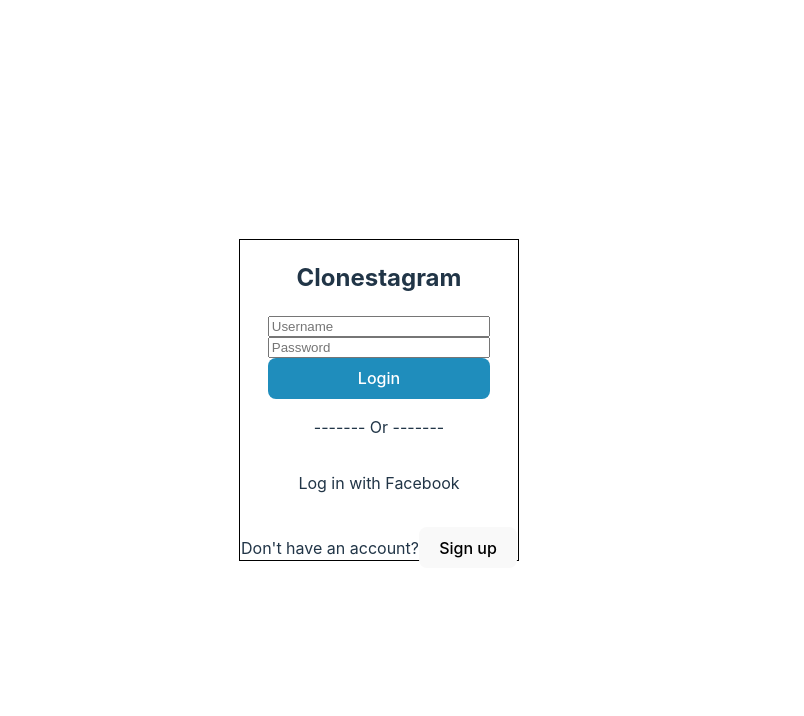
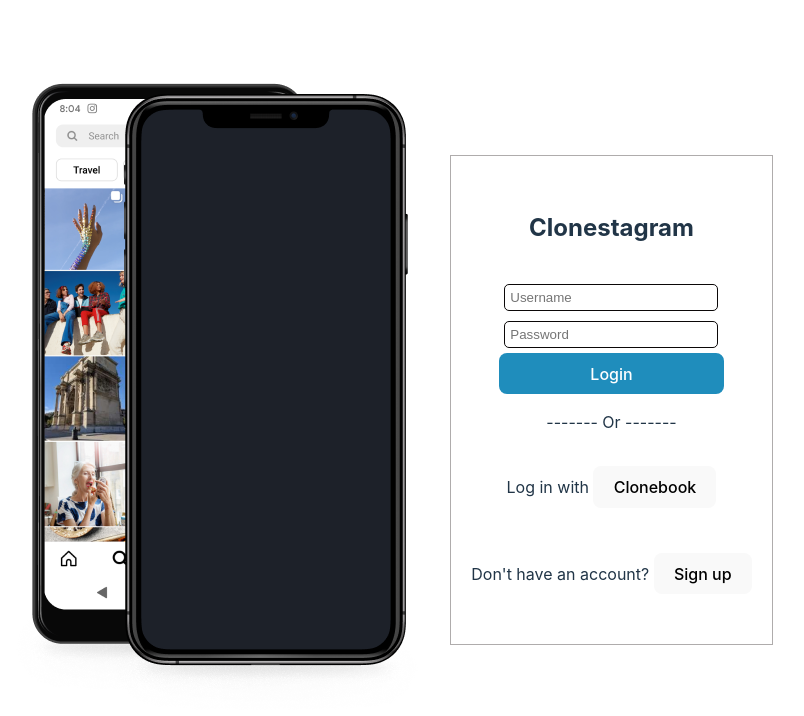
Before and after one commit to QuinnGreen/Week10-InstaClone-FE, a React (Vite) app in the folder InstaClone/: page / in a window 1280 px wide. Shown: the top 716 px of the page, without its empty margins (261-1065 px from the left). Built offline with nearby package versions, Linux system fonts and the light colour scheme.

Commit message:
enhancement: fetch and logn succ msg

```diff
--- a/InstaClone/src/components/loginBox/Login.css
+++ b/InstaClone/src/components/loginBox/Login.css
@@ -2,7 +2,7 @@
   height: 80vh;
   width: 100%;
   display: flex;
-  flex-direction: column;
+  flex-direction: row;
   align-items: center;
   justify-content: center;
   /* border: 1px solid rgb(0, 0, 0); */
@@ -10,13 +10,13 @@
 }
 
 .loginBox {
-  height: 50%;
-  width: 100%;
+  height: 70%;
+  padding: 20px;
   display: flex;
   flex-direction: column;
   align-items: center;
   justify-content: space-evenly;
-  border: 1px double black;
+  border: 1px double rgb(175, 172, 172);
   /* border-radius: 100px; */
   background-color: rgb(255, 255, 255);
 }
@@ -35,3 +35,17 @@
 
   background-color: rgb(31, 141, 188);
 }
+
+.loginInput {
+  width: 90%;
+  padding: 10px;
+  border: 1px solid #0b0808;
+  border-radius: 5px;
+  transition: box-shadow 0.3s ease;
+  background-color: rgb(255, 255, 255);
+  padding: 5px;
+  margin: 5px;
+  /* color: white;
+  text-shadow: -1px -1px 0 black, 1px -1px 0 black, -1px 1px 0 black,
+    1px 1px 0 black; */
+}
--- a/InstaClone/src/components/loginBox/Login.jsx
+++ b/InstaClone/src/components/loginBox/Login.jsx
@@ -1,35 +1,67 @@
 import "./Login.css";
 import { useState } from "react";
-// import { login } from "../../utils/fetch";
-// onSubmit={handleSubmit}
+import { login } from "../../utils/fetch";
+//
 const Login = () => {
+  const [username, setUsername] = useState("");
+  const [password, setPassword] = useState("");
+  const [loginStatus, setLoginStatus] = useState(null);
+
+  const changeHandler = (e, setter) => {
+    setter(e.target.value);
+  };
+
+  const handleSubmit = async (e) => {
+    e.preventDefault();
+    console.log("Hello from login handlesubmit");
+    try {
+      const userData = await login(username, password);
+      console.log(userData);
+      setLoginStatus("success");
+    } catch (error) {
+      console.error("Login failed:", error);
+      setLoginStatus("error");
+    }
+  };
+
   return (
     <div className="wrapperLogin">
+      <img src=".\src\assets\home-phones.png" alt="" srcset="" />
       <div className="loginBox">
         <h2 className="loginTitle">Clonestagram</h2>
-        <form className="loginForm">
+        <form className="loginForm" onSubmit={handleSubmit}>
           <input
             className="loginInput"
             placeholder="Username"
-            // value={username}
-            // onChange={(e) => changeHandler(e, setUsername)}
+            value={username}
+            onChange={(e) => changeHandler(e, setUsername)}
           />
           <input
             className="loginInput"
             placeholder="Password"
             type="password"
-            // value={password}
-            // onChange={(e) => changeHandler(e, setPassword)}
+            value={password}
+            onChange={(e) => changeHandler(e, setPassword)}
           />
           <button className="sub-but" type="submit">
             Login
           </button>
+          {loginStatus === "success" && (
+            <p className="login-success-message">Login successful.</p>
+          )}
+          {loginStatus === "error" && (
+            <p className="login-error-message">
+              Login failed. Please try again.
+            </p>
+          )}
           <p>------- Or -------</p>
-          <p>Log in with Facebook</p>
+          <p>
+            Log in with <button>Clonebook</button>
+          </p>
         </form>
         <div className="signupPrompt">
           <p>
-            Don't have an account?<button>Sign up</button>
+            Don't have an account? <button>Sign up</button>
           </p>
         </div>
       </div>
--- /dev/null
+++ b/InstaClone/src/utils/fetch.js
@@ -0,0 +1,75 @@
+export const signup = async (username, email, password) => {
+  const response = await fetch("http://localhost:5001/users/signup", {
+    method: "POST",
+    mode: "cors",
+    headers: {
+      "Content-Type": "application/json",
+    },
+    body: JSON.stringify({
+      username: username,
+      email: email,
+      password: password,
+    }),
+  });
+
+  const data = await response.json();
+  console.log("data in fetch signup", data);
+};
+
+export const login = async (username, password) => {
+  const response = await fetch("http://localhost:5001/users/login", {
+    method: "POST",
+    mode: "cors",
+    headers: {
+      "Content-Type": "application/json",
+    },
+    body: JSON.stringify({
+      username: username,
+      password: password,
+    }),
+  });
+
+  const data = await response.json();
+  console.log("data in fetch signup", data);
+  return data;
+};
+
+export const getAllUsers = async (jwt) => {
+  try {
+    const response = await fetch("http://localhost:5001/users/getAllUsers", {
+      method: "GET",
+      mode: "cors",
+      headers: {
+        "Content-Type": "application/json",
+        Authorization: jwt,
+      },
+    });
+
+    if (!response.ok) {
+      throw new Error(`error! Status: ${response.status}`);
+    }
+
+    const data = await response.json();
+    return data;
+  } catch (error) {
+    console.error("Error in getAllUsers:", error.message);
+    throw error;
+  }
+};
+
+// export const authCheck = async (jwt) => {
+//   try {
+//     const response = await fetch("http://localhost:5001/users/authCheck", {
+//       method: "GET",
+//       mode: "cors",
+//       headers: {
+//         "Content-Type": "application/json",
+//         "Authorization": `Bearer ${jwt}`,
+//       },
+//     });
+//     const data = await response.json()
+// return data
+//   } catch (error) {
+
+//   }
+// }
```
Also changed, not shown: InstaClone/src/assets/home-phones.png (added).
